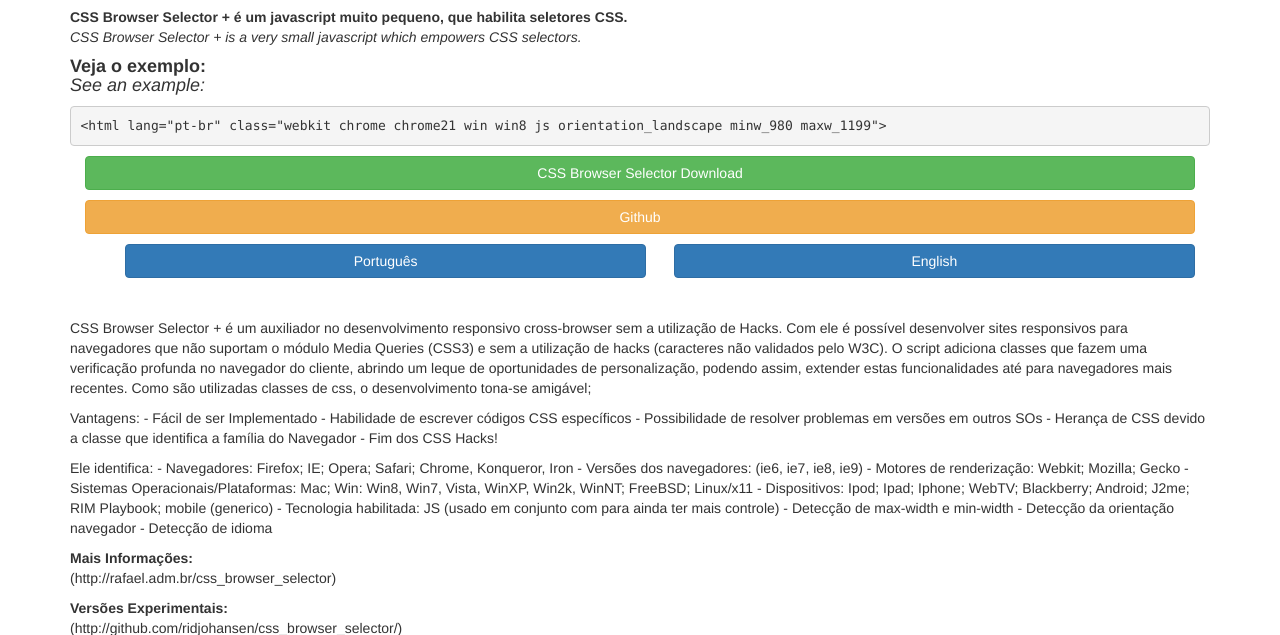
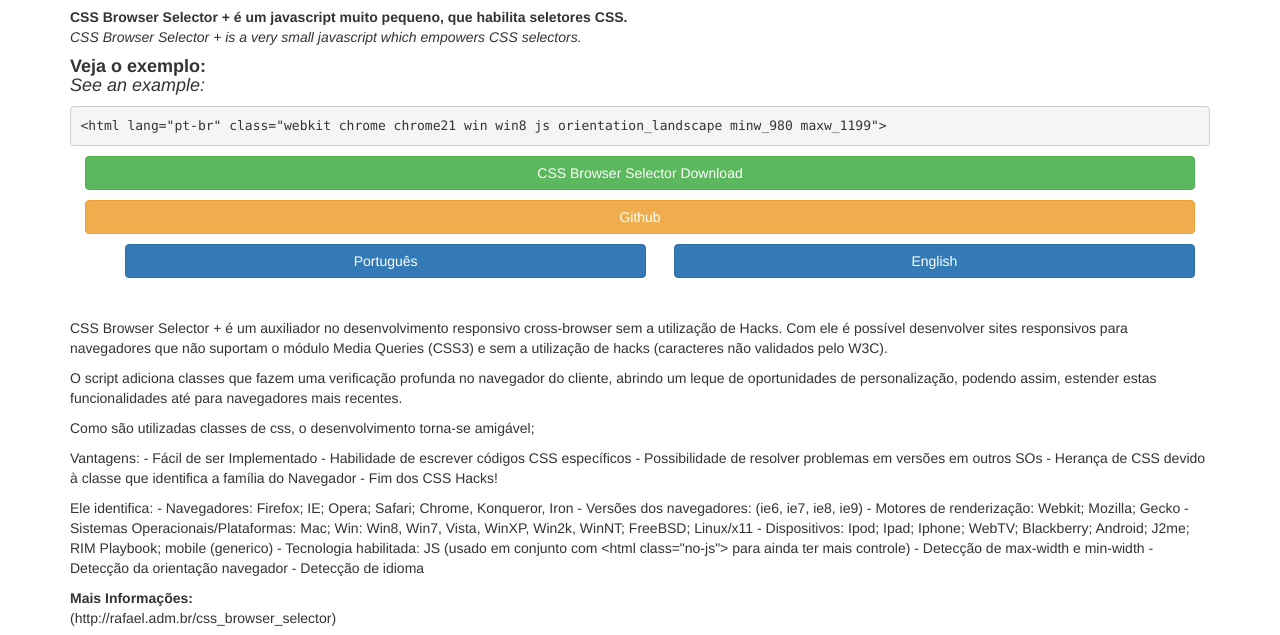
Before and after one commit to ridjohansen/css_browser_selector, a plain HTML site: page index.html in a window 1280 px wide. Shown: the part 149-784 px from the top of the page. Drawn offline with nearby package versions, Linux system fonts and the light colour scheme.

Commit message:
ajustes documentação

```diff
--- a/index.html
+++ b/index.html
@@ -130,35 +130,58 @@
         <br>
 
         <p>
-            CSS Browser Selector + é um auxiliador no desenvolvimento responsivo cross-browser sem a utilização de
-            Hacks. Com ele é possível desenvolver sites responsivos para navegadores que não suportam o módulo Media
-            Queries (CSS3) e sem a utilização de hacks (caracteres não validados pelo W3C).
-            O script adiciona classes que fazem uma verificação profunda no navegador do cliente, abrindo um leque de
-            oportunidades de personalização, podendo assim, extender estas funcionalidades até para navegadores mais
-            recentes.
-            Como são utilizadas classes de css, o desenvolvimento tona-se amigável;
+            CSS Browser Selector + é um auxiliador no desenvolvimento responsivo cross-browser sem a
+            utilização de Hacks. Com ele é possível desenvolver sites responsivos para navegadores que
+            não suportam o módulo Media Queries (CSS3) e sem a utilização de hacks (caracteres não
+            validados pelo W3C).
         </p>
 
         <p>
-            Vantagens:
-            - Fácil de ser Implementado
-            - Habilidade de escrever códigos CSS específicos
-            - Possibilidade de resolver problemas em versões em outros SOs
-            - Herança de CSS devido a classe que identifica a família do Navegador
-            - Fim dos CSS Hacks!
+            O script adiciona classes que fazem uma verificação profunda no navegador do cliente, abrindo
+            um leque de oportunidades de personalização, podendo assim, estender estas funcionalidades
+            até para navegadores mais recentes.
+        </p>
 
         <p>
+            Como são utilizadas classes de css, o desenvolvimento torna-se amigável;
         </p>
+
+        <p>
+        Vantagens:
+
+        - Fácil de ser Implementado
+
+        - Habilidade de escrever códigos CSS específicos
+
+        - Possibilidade de resolver problemas em versões em outros SOs
+
+        - Herança de CSS devido à classe que identifica a família do Navegador
+
+        - Fim dos CSS Hacks!
+        </p>
+
+        <p>
         Ele identifica:
+
         - Navegadores: Firefox; IE; Opera; Safari; Chrome, Konqueror, Iron
+
         - Versões dos navegadores: (ie6, ie7, ie8, ie9)
+
         - Motores de renderização: Webkit; Mozilla; Gecko
-        - Sistemas Operacionais/Plataformas: Mac; Win: Win8, Win7, Vista, WinXP, Win2k, WinNT; FreeBSD; Linux/x11
-        - Dispositivos: Ipod; Ipad; Iphone; WebTV; Blackberry; Android; J2me; RIM Playbook; mobile (generico)
-        - Tecnologia habilitada: JS (usado em conjunto com
-        <html class="no-js"> para ainda ter mais controle)
+
+        - Sistemas Operacionais/Plataformas: Mac; Win: Win8, Win7, Vista, WinXP, Win2k, WinNT;
+        FreeBSD; Linux/x11
+
+        - Dispositivos: Ipod; Ipad; Iphone; WebTV; Blackberry; Android; J2me; RIM Playbook; mobile
+        (generico)
+
+        - Tecnologia habilitada: JS (usado em conjunto com &lt;html class="no-js"&gt; para ainda ter mais
+        controle)
+
         - Detecção de max-width e min-width
+
         - Detecção da orientação navegador
+
         - Detecção de idioma
         </p>
         <p>
```
